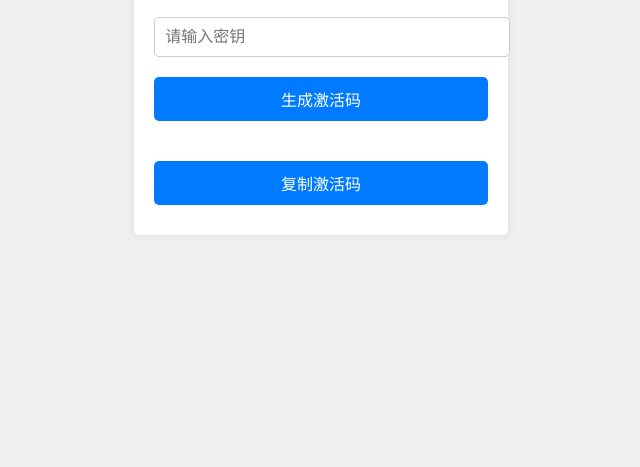
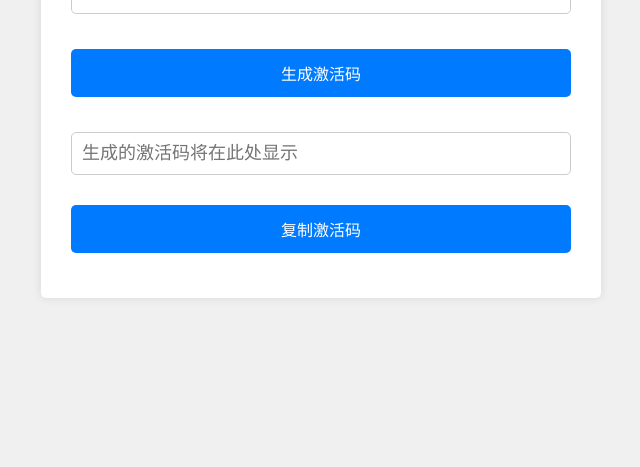
Before and after one commit to MaiTianClass/activation-code-generator, a plain HTML site: page index.html in a window 1280 px wide. Shown: the part 333-800 px from the top of the page, without its empty margins (319-959 px from the left). Drawn offline with Linux system fonts and the light colour scheme.

Commit message:
Update index.html

```diff
--- a/index.html
+++ b/index.html
@@ -17,20 +17,23 @@
         }
         .container {
             background-color: white;
-            padding: 20px;
+            padding: 30px;
             box-shadow: 0px 0px 10px rgba(0, 0, 0, 0.1);
             border-radius: 5px;
             text-align: center;
+            max-width: 500px;
+            margin: 20px;
         }
         input, button {
-            margin: 10px 0;
-            padding: 10px;
+            margin: 15px 0;
+            padding: 12px;
             font-size: 16px;
             width: 100%;
         }
         input {
             border: 1px solid #ccc;
             border-radius: 5px;
+            box-sizing: border-box;
         }
         button {
             background-color: #007BFF;
@@ -38,15 +41,23 @@
             border: none;
             border-radius: 5px;
             cursor: pointer;
+            padding: 12px;
         }
         button:hover {
             background-color: #0056b3;
         }
-        #generatedCode {
+        #activationCodeOutput {
             font-size: 18px;
             margin-top: 20px;
             color: #007BFF;
             word-wrap: break-word;
+            border: 1px solid #ccc;
+            border-radius: 5px;
+            padding: 10px;
+            box-sizing: border-box;
+        }
+        #activationKey {
+            margin-bottom: 20px;
         }
     </style>
 </head>
@@ -55,7 +66,7 @@
         <h1>激活码生成器</h1>
         <input type="text" id="activationKey" placeholder="请输入密钥">
         <button onclick="generateActivationCode()">生成激活码</button>
-        <div id="generatedCode"></div>
+        <input type="text" id="activationCodeOutput" readonly placeholder="生成的激活码将在此处显示">
         <button onclick="copyToClipboard()">复制激活码</button>
     </div>
     <script>
@@ -65,13 +76,13 @@
             // 检查输入是否为空
             if (!userKey) {
                 alert("请先输入密钥再生成激活码！");
-                document.getElementById("generatedCode").innerText = ""; // 不显示任何文字
+                document.getElementById("activationCodeOutput").value = ""; // 不显示任何文字
                 return;
             }
 
             // 等待 Promise 解析并显示激活码
             const activationCode = await generateActivationCodeFromKey(userKey);
-            document.getElementById("generatedCode").innerText = activationCode;
+            document.getElementById("activationCodeOutput").value = activationCode;
         }
 
         function generateActivationCodeFromKey(key) {
@@ -97,7 +108,7 @@
         }
 
         function copyToClipboard() {
-            const activationCode = document.getElementById("generatedCode").innerText;
+            const activationCode = document.getElementById("activationCodeOutput").value;
             const userKey = document.getElementById("activationKey").value;
 
             if (!userKey || !activationCode) {
```
